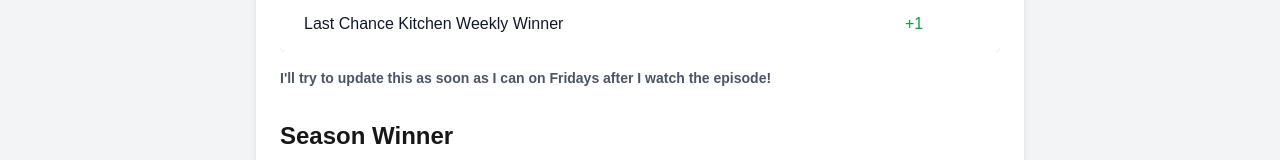
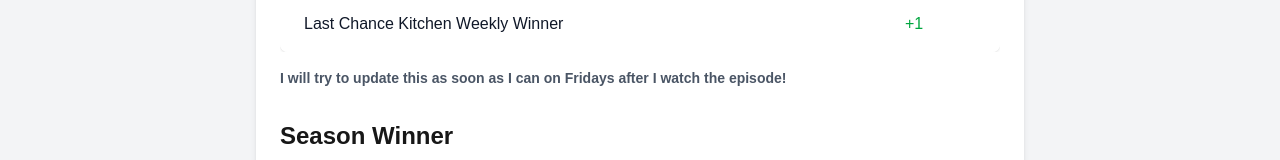
Before and after one commit to neodharma/fantasy-top-chef, a Next.js app in the folder top-chef-fantasy/: page /rules in a window 1280 px wide. Shown: the part 767-927 px from the top of the page. Built offline with nearby package versions, Linux system fonts and the light colour scheme.

Commit message:
Update rules.js

```diff
--- a/top-chef-fantasy/pages/rules.js
+++ b/top-chef-fantasy/pages/rules.js
@@ -67,7 +67,7 @@
                 </table>
               </div>
               <p className="mt-4 text-sm text-gray-600">
-                <b>I'll try to update this as soon as I can on Fridays after I watch the episode!</b>
+                <b>I will try to update this as soon as I can on Fridays after I watch the episode!</b>
               </p>
             </section>
 
```
